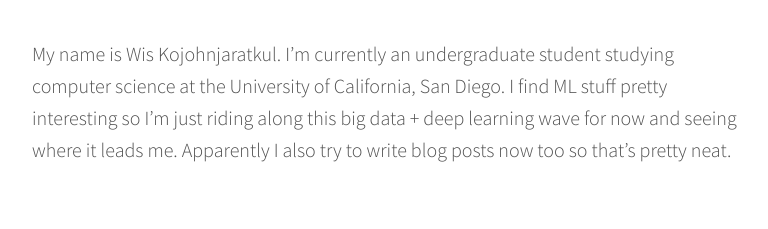
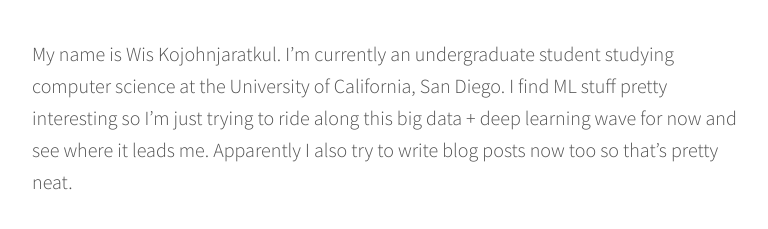
Before and after one commit to wiskojo/wiskojo.github.io, a Jekyll site: the page built from about.md, in a window 1280 px wide. Shown: the part 178-407 px from the top of the page, without its empty margins (248-1016 px from the left). Built offline with Jekyll 4.4.1, drawn with Linux system fonts in a browser that asks for light colours.

Commit message:
Update about.md

```diff
--- a/about.md
+++ b/about.md
@@ -3,4 +3,4 @@ title: About
 permalink: /about/
 ---
 
-My name is Wis Kojohnjaratkul. I'm currently an undergraduate student studying computer science at the University of California, San Diego. I find ML stuff pretty interesting so I'm just riding along this big data + deep learning wave for now and seeing where it leads me. Apparently I also try to write blog posts now too so that's pretty neat.
+My name is Wis Kojohnjaratkul. I'm currently an undergraduate student studying computer science at the University of California, San Diego. I find ML stuff pretty interesting so I'm just trying to ride along this big data + deep learning wave for now and see where it leads me. Apparently I also try to write blog posts now too so that's pretty neat.
```
